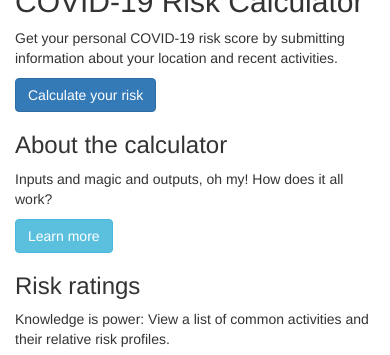
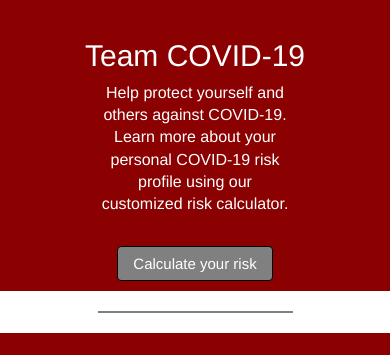
Before and after one commit to hadley173/Covid19-Risk-Assessment-Website, a Flask app: page / in a window 390 px wide. Shown: the part 346-701 px from the top of the page. Run offline with Flask 2, Linux system fonts and the light colour scheme; some libraries are stand-ins or nearby versions.

Commit message:
Modified landing page and restructured HTML template

```diff
--- a/app/templates/about.html
+++ b/app/templates/about.html
@@ -1,6 +1,7 @@
 {% extends "base.html" %}
 
 {% block app_content %}
+
   <h1>About this app</h1>
 
   <h2>Introduction</h2>
--- a/app/templates/base.html
+++ b/app/templates/base.html
@@ -1,16 +1,8 @@
 {% extends 'bootstrap/base.html' %}
 
-{% block title %}
-  {% if title %}
-    {{ title }} - COVID-19 Risk App
-  {% else %}
-    COVID-19 Risk App
-  {% endif %}
-{% endblock %}
-
 {% block navbar %}
-  <nav class="navbar navbar-default">
-    <div class="container">
+<nav class="navbar navbar-default" style="margin-bottom: 0px; border-radius: 0px; background-color: whitesmoke">
+    <div class="container-fluid">
       <div class="navbar-header">
         <button type="button" class="navbar-toggle collapsed" data-toggle="collapse" data-target="#bs-example-navbar-collapse-1" aria-expanded="false">
           <span class="sr-only">Toggle navigation</span>
@@ -21,7 +13,7 @@
         <a class="navbar-brand" href="{{ url_for('index') }}">COVID-19 Risk App</a>
       </div>
       <div class="collapse navbar-collapse" id="bs-example-navbar-collapse-1">
-        <ul class="nav navbar-nav">
+        <ul class="nav navbar-nav" style="float: right">
           <li {% if request.path == url_for('index') %}class="active"{% endif %}>
             <a href="{{ url_for('index') }}">Home</a>
           </li>
@@ -41,21 +33,13 @@
 {% endblock %}
 
 {% block content %}
-  <div class="container">
-    {% block app_content %}
-    {% endblock %}
-    <br>
+  <div class="container-fluid" style="background-color: white background-color: lightgray;padding-left: 0px;padding-right: 0px;">
+  <!-- Content here -->
+  {% block app_content %}
+  {% endblock %}
   </div>
+{% endblock %}
 
-  <footer class="footer">
-    <div class="container">
-      <div class="row">
-        <hr>
-        <div class="col-sm-6">
-          <h5>DISCLAIMER</h5>
-          <p>This is a student project. The content displayed on this website is not medical advice and cannot be used to diagnose or treat anything.</p>
-        </div>
-      </div>
-    </div>
-  </footer>
+{% block scripts %}
+{{ super() }}
 {% endblock %}
--- a/app/templates/index.html
+++ b/app/templates/index.html
@@ -1,19 +1,76 @@
 {% extends "base.html" %}
 
 {% block app_content %}
-  <h1>Hello, visitor! Feeling risky?</h1>
-  <p>Ahoy, fellow Americans (and guests). Chantey pressgang rope's end grog sloop Jack Tar keelhaul carouser league lee. Rum yardarm cable swing the lead aft snow draft spyglass hands cog.</p>
-  <p>Fire ship Barbary Coast Admiral of the Black brigantine smartly pirate jolly boat aft rum hang the jib.</p>
+  <img src="https://nsc.edu/wp-content/uploads/2020/03/COVID-19-Banner-2.jpg" class="img-fluid" alt="Responsive image" width="100%" height="100%">
+  <div class="container" style="margin-right: 50px;margin-top: auto;text-align: center;padding-left: 0px;padding-right: 0px;margin-left: 0px;background-color: darkred;margin-right: 0px;width: 100%;color: white;">
+    <br>
+    <h2 class=jumbo-header style="padding-left: 50px;padding-right: 50px;">Team COVID-19</h1>
+    <p class="lead" style="margin-left: 100px;margin-right: 100px; margin-top: 10px">Help protect yourself and others against COVID-19. Learn more about your personal COVID-19 risk profile using our customized risk calculator.</p>
+    <p class="button">
+      <a class="btn btn-primary" href="{{ url_for('formInput') }}" role="button" style="margin-top: 10px; width: 40%; color: white; background-color:gray; border-color: black; font-size: 15px">Calculate your risk</a>
+    </p>
+  </div>
 
-  <h2>COVID-19 Risk Calculator</h2>
-  <p>Get your personal COVID-19 risk score by submitting information about your location and recent activities.</p>
-  <a class="btn btn-primary" href="{{ url_for('formInput') }}" role="button">Calculate your risk</a>
+<br>
+<hr style="height:2px; border-width:0; color:gray; background-color:gray; margin-top: 0px; width: 50%">
 
-  <h3>About the calculator</h3>
-  <p>Inputs and magic and outputs, oh my! How does it all work?</p>
-  <a class="btn btn-info" href="{{ url_for('about') }}" role="button">Learn more</a>
+<div class="container-fluid" style="background-color: darkred;color: white;padding-left: 25px;padding-bottom: 25px;padding-top: 25px;padding-right: 25px">
+<div class="row" style="text-align:center">
+  <div class="col-lg-4">
+    <div class="card">
+      <div class="embed-responsive embed-responsive-16by9">
+        <img alt="Card image cap" class="card-img-top embed-responsive-item" src="https://content.thriveglobal.com/wp-content/uploads/2019/06/innovation-LIGHT-BULB-iStock-1023387542.jpg" style="border-radius: 5px 5px 5px 5px">
+      </div>
+      <div class="card-block">
+        <h4 class="card-title">About Us</h4>
+        <p class="card-text">Learn more about our COVID-19 project.</p>
+        <p>
+          <a class="btn btn-primary" href="{{ url_for('about') }}" role="button"  style="margin-top: 10px; color: white; background-color:gray; border-color: black; font-size: 15px">Learn more</a>
+        </p>
+      </div>
+    </div>
+  </div>
 
-  <h3>Risk ratings</h3>
-  <p>Knowledge is power: View a list of common activities and their relative risk profiles.</p>
-  <a class="btn btn-info" href="{{ url_for('activities') }}" role="button">View the activities</a>
+  <div class="col-lg-4">
+    <div class="card">
+      <div class="embed-responsive embed-responsive-16by9">
+        <img alt="Card image cap" class="card-img-top embed-responsive-item" src="https://e3.365dm.com/20/07/2048x1152/skynews-coronavirus-graphic_5052697.jpg" style="border-radius: 5px 5px 5px 5px;">
+      </div>
+      <div class="card-block">
+        <h4 class="card-title">Calculate Personal COVID-19 Risk</h4>
+        <p class="card-text">Learn more about your personal COVID-19 risk rating.</p>
+        <p>
+          <a class="btn btn-primary" href="{{ url_for('formInput') }}" role="button"  style="margin-top: 10px; color: white; background-color:gray; border-color: black; font-size: 15px">Calculate your risk</a>
+        </p>
+      </div>
+    </div>
+  </div>
+
+  <div class="col-lg-4">
+    <div class="card">
+      <div class="embed-responsive embed-responsive-16by9">
+        <img alt="Card image cap" class="card-img-top embed-responsive-item" src="https://encrypted-tbn0.gstatic.com/images?q=tbn%3AANd9GcTOpLUNJqE3s74qBiJVLYtBgLQOl2gIMZK8QA&usqp=CAU" style="border-radius: 5px 5px 5px 5px;">
+      </div>
+      <div class="card-block">
+        <h4 class="card-title">Activity Risk Levels</h4>
+        <p class="card-text">Learn about COVID-19 risk levels of various activities.</p>
+        <p><a class="btn btn-primary" href="{{ url_for('activities') }}" role="button" style="margin-top: 10px; color: white; background-color:gray; border-color: black; font-size: 15px">View the activities</a></p>
+      </div>
+    </div>
+  </div>
+</div>
+</div>
+<br>
+
+<footer class="footer" style="text-align:center">
+  <div class="container-fluid">
+    <div class="row">
+      <hr style="height:2px; border-width:0; color:gray; background-color:gray; margin-top: 0px; width: 80%">
+      <div class="col-lg-12">
+        <h5>DISCLAIMER</h5>
+        <p>This is a student project. The content displayed on this website is not medical advice and cannot be used to diagnose or treat anything.</p>
+      </div>
+    </div>
+  </div>
+</footer>
 {% endblock %}
```
